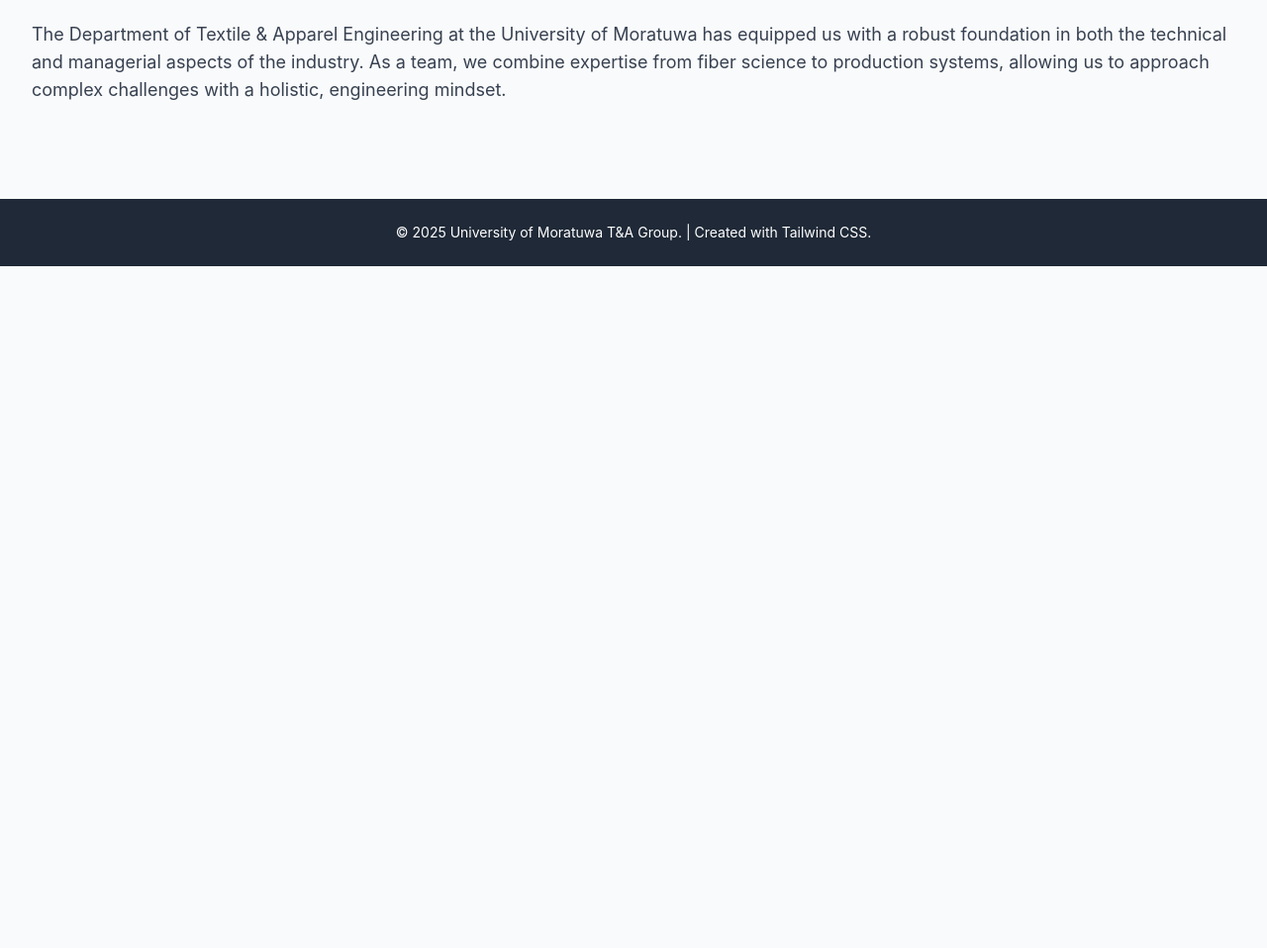
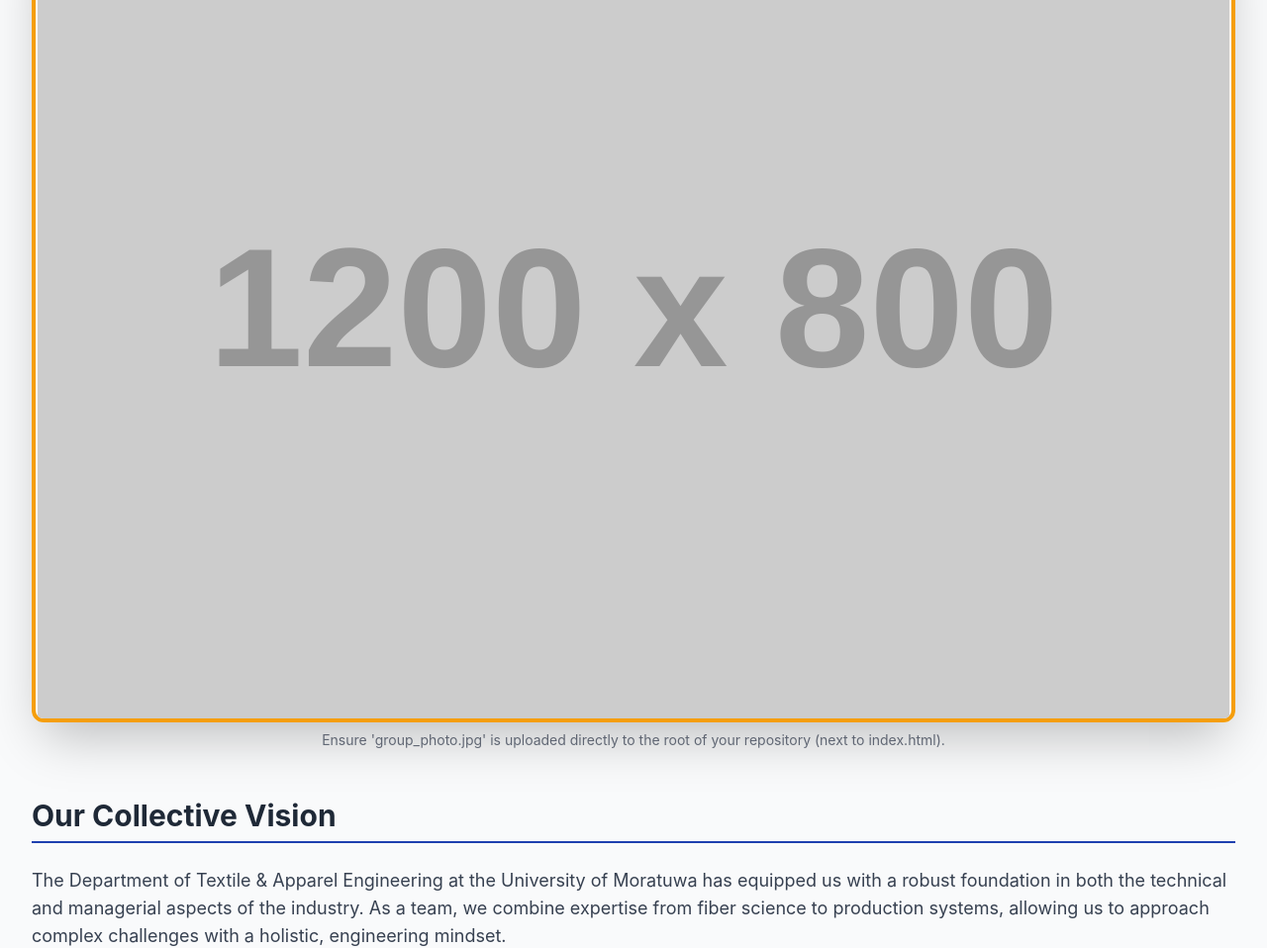
Before and after one commit to DimalkaS/textile-page, a plain HTML site: page index.html in a window 1280 px wide. Shown: the part 817-1775 px from the top of the page at 99% size. Before the commit the page ends 1086 px from the top, so only its background shows below. Drawn offline with nearby package versions, Linux system fonts and the light colour scheme; placeholder pictures from the web are drawn by us.

Commit message:
changeee

```diff
--- a/index.html
+++ b/index.html
@@ -60,7 +60,24 @@
             margin: 1rem 0;
             border-radius: 9999px;
         }
-        /* Removed group-photo-container and group-photo-img custom CSS */
+
+        /* --- START Custom Group Photo Styles --- */
+        .group-photo-container {
+            width: 100%;
+            /* Uses a wide aspect ratio for a banner-like container */
+            aspect-ratio: 3 / 2;
+            margin: 0 auto;
+            position: relative; /* Needed for img child sizing */
+        }
+        .group-photo-img {
+            /* Fill the container */
+            width: 100%;
+            height: 100%;
+            display: block;
+            /* CRITICAL: Ensures the entire image is shown, avoiding cropping */
+            object-fit: contain;
+        }
+        /* --- END Custom Group Photo Styles --- */
     </style>
 </head>
 
@@ -149,12 +166,18 @@
                 </div>
             </div>
 
-            <!-- Group Photo Section: REMOVED -->
+            <!-- Group Photo Section: RE-ADDED WITH CUSTOM STYLING -->
             <div class="mt-12 text-center">
                 <h2 class="text-3xl font-bold text-gray-800 mb-4">Our Team, In Focus</h2>
 
-                <!-- ALL Group Photo code removed here -->
+                <div class="group-photo-container rounded-xl shadow-2xl border-4 border-accent-orange mx-auto overflow-hidden">
+                    <img src="group_photo.jpg"
+                         onerror="this.src='https://placehold.co/1200x800/1e40af/FFFFFF?text=Group+Photo+Placeholder'"
+                         class="group-photo-img"
+                         alt="Group Photo of Textile Engineering Undergraduates">
+                </div>
 
+                <p class="text-sm text-gray-500 mt-2">Ensure 'group_photo.jpg' is uploaded directly to the root of your repository (next to index.html).</p>
             </div>
 
             <h2 class="text-3xl font-bold text-gray-800 mt-12 mb-6 border-b-2 border-primary-blue pb-2">Our Collective Vision</h2>
```
